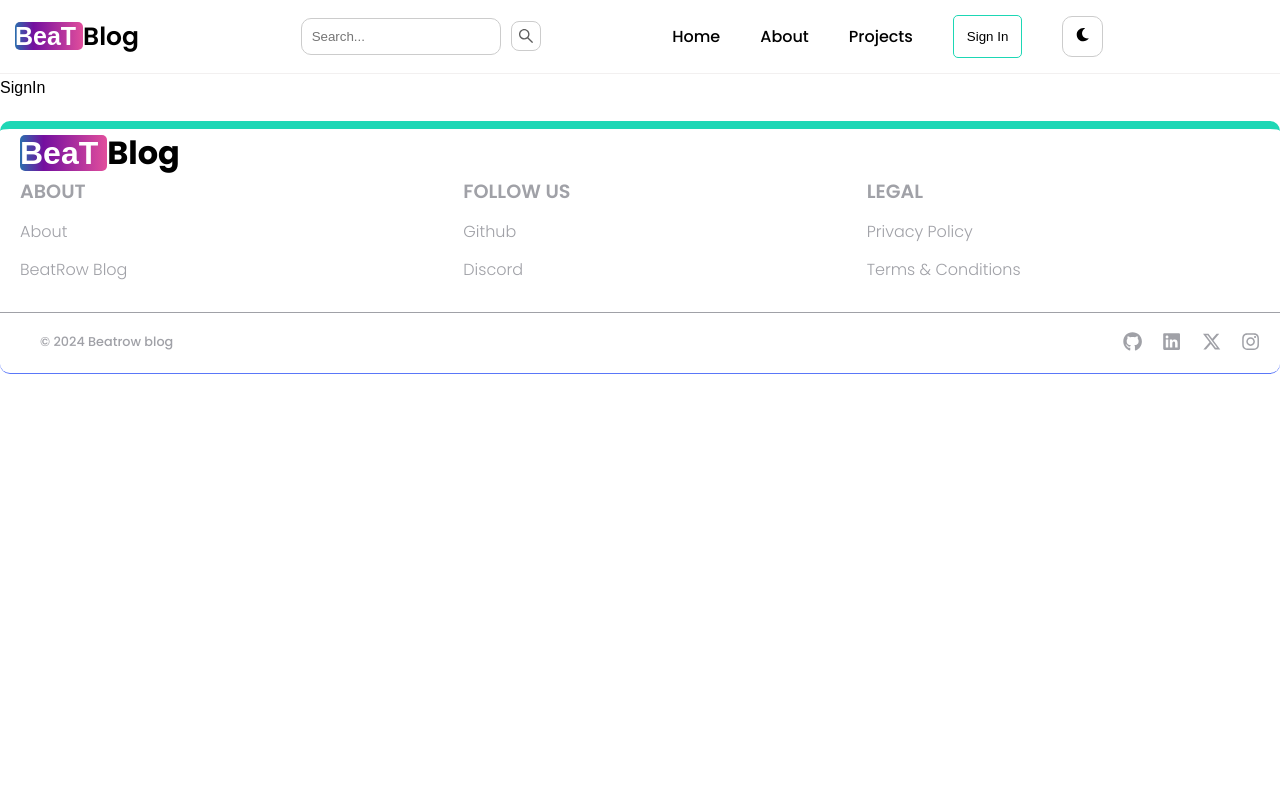
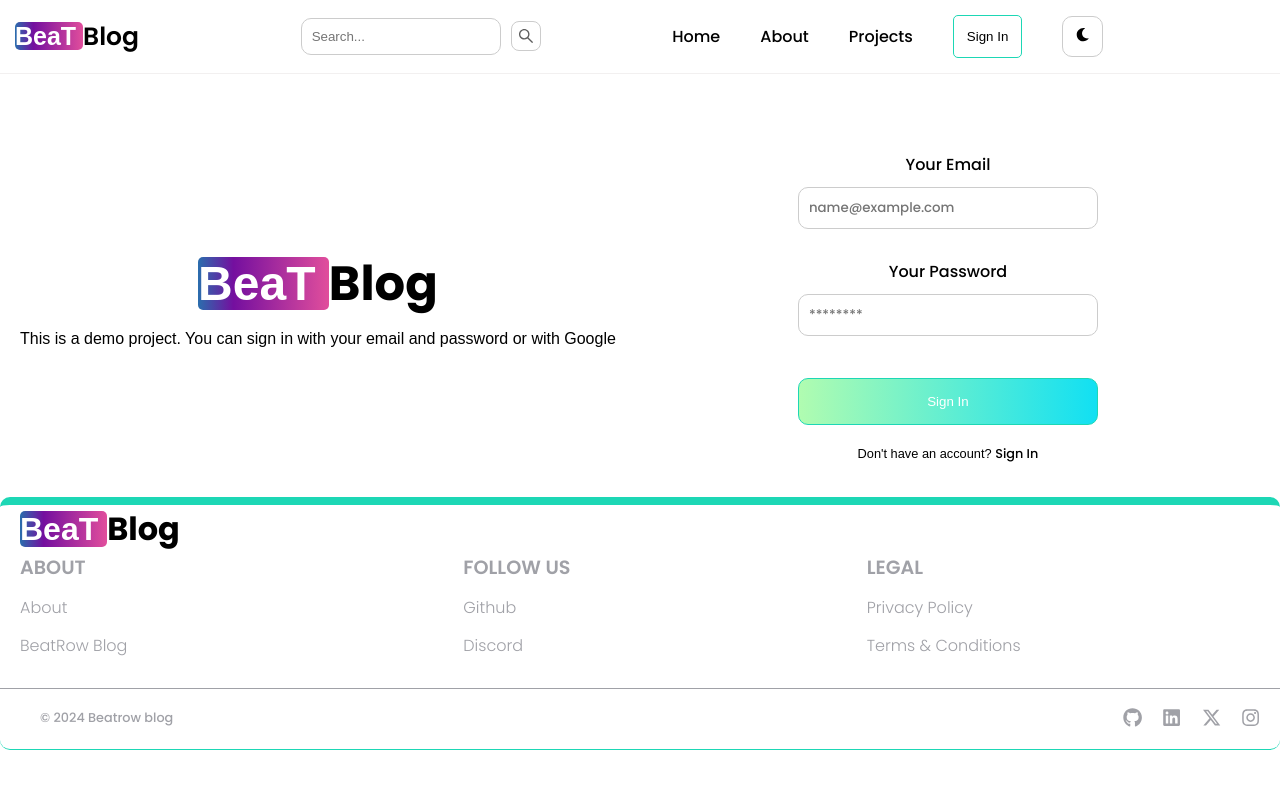
Before and after one commit to FaisalKhan-8/mern-blog, a React (Vite) app in the folder client/: page /sign-in in a window 1280 px wide. Shown: the top 788 px of the page. Built offline with nearby package versions, Linux system fonts and the light colour scheme; a web font is replaced by a local one.

Commit message:
complete signin page functionality

```diff
--- a/client/src/pages/SignIn.jsx
+++ b/client/src/pages/SignIn.jsx
@@ -1,7 +1,116 @@
-import React from 'react';
+import React, { useState } from 'react';
+import { Link, useNavigate } from 'react-router-dom';
 
 const SignIn = () => {
-  return <div>SignIn</div>;
+  const [formData, setFormData] = useState({});
+  const [errorMessage, setErrorMessage] = useState(null);
+  const [loading, setLoading] = useState(false);
+
+  const navigate = useNavigate();
+
+  const handleChange = (e) => {
+    setFormData({ ...formData, [e.target.id]: e.target.value.trim() });
+  };
+
+  const handleSubmit = async (e) => {
+    e.preventDefault();
+    if (!formData.email || !formData.password) {
+      return setErrorMessage('Please fill out all fields');
+    }
+    try {
+      setLoading(true);
+      setErrorMessage(null);
+      const res = await fetch('/api/auth/signin', {
+        method: 'POST',
+        headers: {
+          'Content-Type': 'application/json',
+        },
+        body: JSON.stringify(formData),
+      });
+      const data = await res.json();
+
+      if (data.success === false) {
+        setLoading(false);
+        setErrorMessage(data.message);
+        return;
+      }
+      setLoading(false);
+      if (res.ok) {
+        return navigate('/');
+      }
+    } catch (error) {
+      setErrorMessage(error.message);
+      setLoading(false);
+    }
+  };
+
+  return (
+    <div className='signUp-container'>
+      <div className='signup-main-container'>
+        {/* LEFT  */}
+        <div className='signUp-left'>
+          <Link className='signup-logo' to='/'>
+            <span> BeaT </span>Blog
+          </Link>
+          <p>
+            This is a demo project. You can sign in with your email and password
+            or with Google
+          </p>
+        </div>
+        {/* RIGHT  */}
+        <div className='signUp-right'>
+          <form className='signup-form' onSubmit={handleSubmit}>
+            <div className='sign-up-form-container'>
+              <label className='signup-label'>Your Email</label>
+              <input
+                className='signup-input'
+                type='email'
+                id='email'
+                placeholder='name@example.com'
+                onChange={handleChange}
+              />
+            </div>
+            <div className='sign-up-form-container'>
+              <label className='signup-label'>Your Password</label>
+              <input
+                className='signup-input'
+                type='password'
+                id='password'
+                placeholder='********'
+                onChange={handleChange}
+              />
+            </div>
+            <button type='submit' className='signup-btn' disabled={loading}>
+              {loading ? (
+                <div>
+                  <span className='lds-ripple'>
+                    <span></span>
+                    <span></span>
+                  </span>
+                  <span>Loading...</span>
+                </div>
+              ) : (
+                'Sign In'
+              )}
+            </button>
+          </form>
+          <div className='signup-text'>
+            <span>
+              Don't have an account?{' '}
+              <Link to='/sign-in' className='signup-text-span'>
+                Sign In
+              </Link>
+            </span>
+          </div>
+          {errorMessage && (
+            <div className='error-message'>
+              <p>{errorMessage}</p>
+            </div>
+          )}
+        </div>
+      </div>
+    </div>
+  );
 };
 
 export default SignIn;
--- a/client/src/styles/footer.scss
+++ b/client/src/styles/footer.scss
@@ -1,7 +1,7 @@
 .footer-main {
   margin-top: 1.5rem;
   border-top: 8px solid $gradient;
-  border-bottom: 1px solid $primary;
+  border-bottom: 1px solid $gradient;
   border-radius: 10px;
 }
 
```
